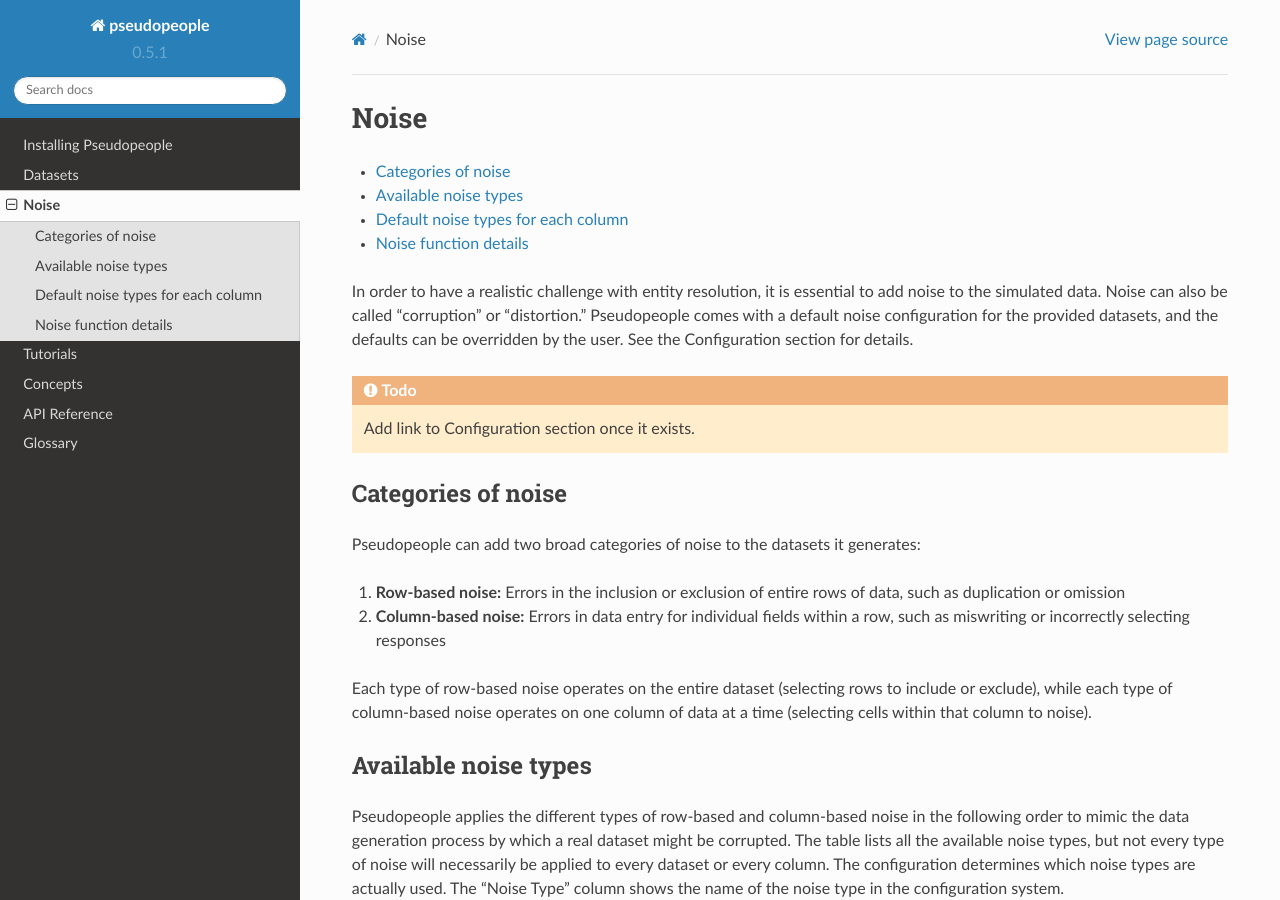
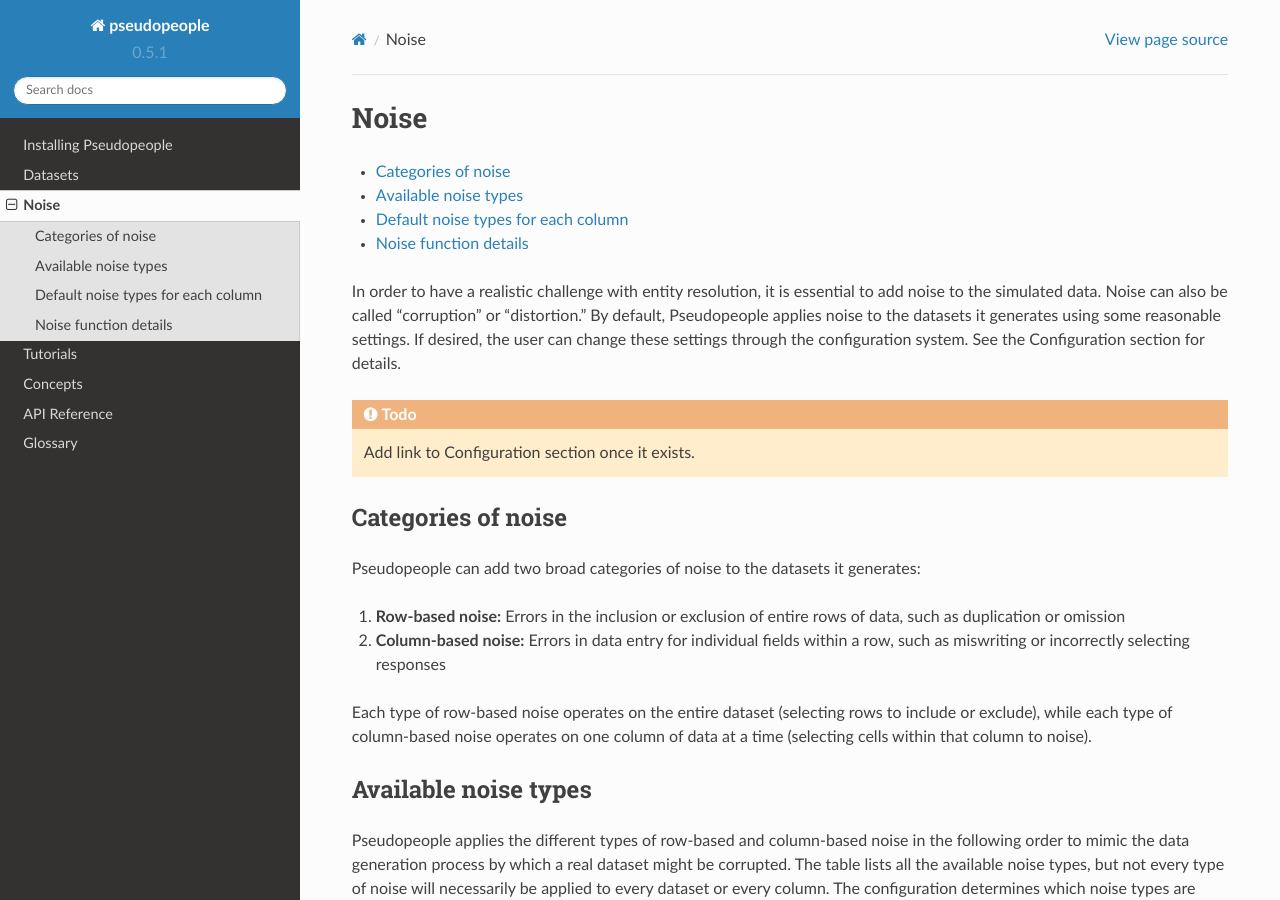
Before and after one commit to ihmeuw/pseudopeople, a Sphinx documentation site: the page built from docs/source/noise/index.rst, in a window 1280 px wide and 900 px high. Built offline with Sphinx 7.4.7 and the Read the Docs theme 2.0.0, drawn with Linux system fonts in a browser that asks for light colours.

Commit message:
reword description of default config

```diff
--- a/docs/source/noise/index.rst
+++ b/docs/source/noise/index.rst
@@ -11,9 +11,10 @@
 
 In order to have a realistic challenge with entity resolution, it is essential
 to add noise to the simulated data. Noise can also be called "corruption" or
-"distortion." Pseudopeople comes with a default noise configuration for the
-provided datasets, and the defaults can be overridden by the user. See the
-Configuration section for details.
+"distortion." By default, Pseudopeople applies noise to the datasets it
+generates using some reasonable settings. If desired, the user can change these
+settings through the configuration system. See the Configuration section for
+details.
 
 .. todo::
 
```
